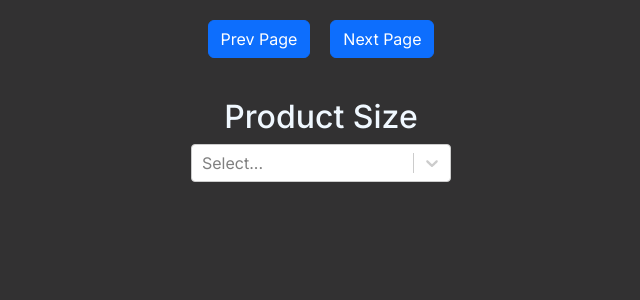
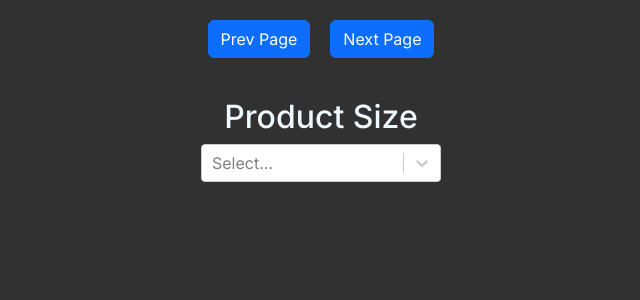
Before and after one commit to LewieM1995/ringcon, a Next.js app: page /graphs in a window 1280 px wide. Shown: the top 300 px of the page, without its empty margins (319-959 px from the left). Built offline with nearby package versions, Linux system fonts and the light colour scheme.

Commit message:
Update graph.css

```diff
--- a/src/app/graphs/graph.css
+++ b/src/app/graphs/graph.css
@@ -34,7 +34,7 @@
 @media (min-width: 768px){
   .dropdown-container {
     padding: 20px;
-    width: 300px;
+    width: 280px;
     margin: auto;
   }
   .chart-section {
```
